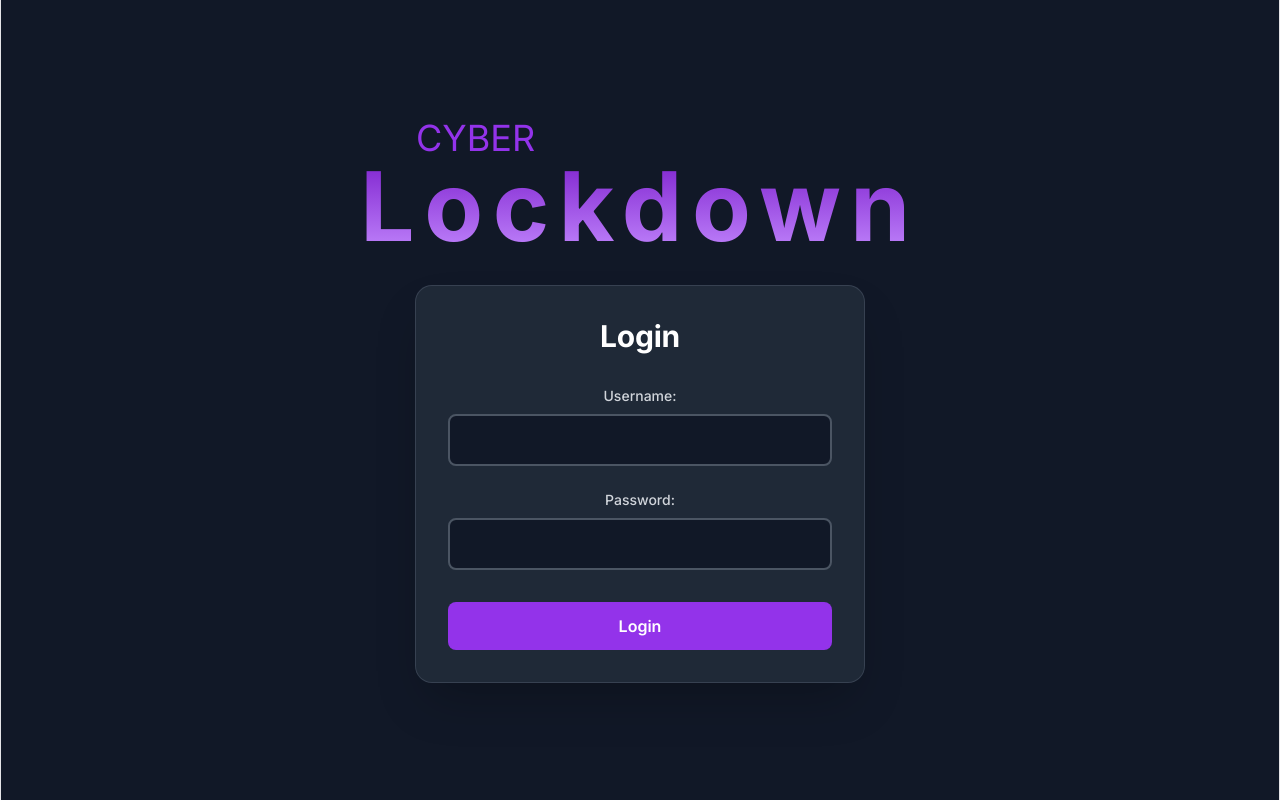
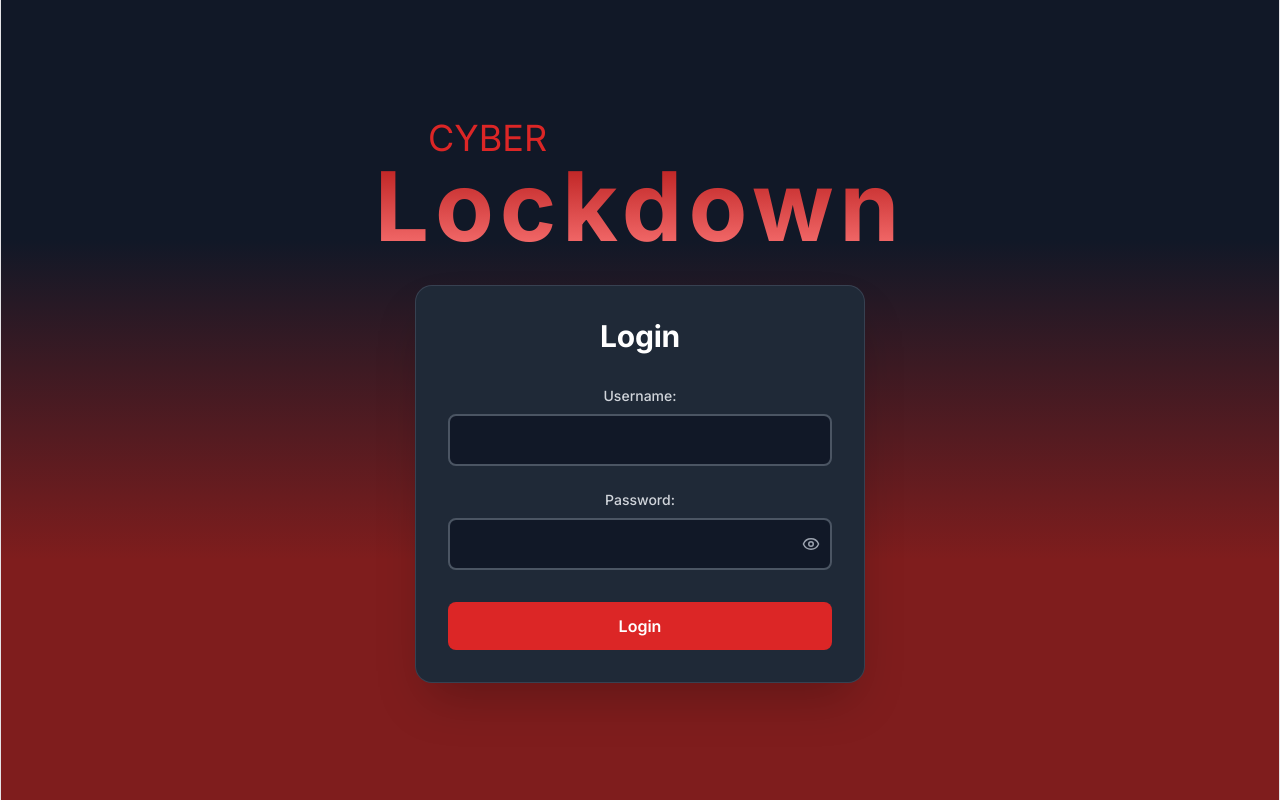
Before and after one commit to Torehpies/sqlinjection, a React (Vite) app in the folder frontend/samplevite/: page / in a window 1280 px wide. Built offline with nearby package versions, Linux system fonts and the light colour scheme.

Commit message:
Updated UI
Changed BG on login
Changed color scheme
Added Show password Icon

```diff
--- a/frontend/samplevite/package.json
+++ b/frontend/samplevite/package.json
@@ -10,6 +10,7 @@
     "preview": "vite preview"
   },
   "dependencies": {
+    "lucide-react": "^0.577.0",
     "react": "^19.2.4",
     "react-dom": "^19.2.4",
     "react-router-dom": "^7.13.1"
--- a/frontend/samplevite/src/Login.jsx
+++ b/frontend/samplevite/src/Login.jsx
@@ -1,9 +1,12 @@
 import { useState } from 'react';
+import { Eye, EyeOff } from 'lucide-react';
+
 function Login() {
 	const [username, setUsername] = useState("");
 	const [password, setPassword] = useState("");
 	const [loading, setLoading] = useState(false);
 	const [error, setError] = useState("");
+	const [showPassword, setShowPassword] = useState(false);
 	const handleLogin = async (e) => {
 		e.preventDefault();
 		setLoading(true);
@@ -38,13 +41,11 @@ function Login() {
 		setLoading(false);
 	};
 	return (
-		<div className="flex min-h-screen items-center justify-center bg-gray-900 p-4">
+		<div className="flex min-h-screen items-center justify-center bg-gradient-to-b from-gray-900 from-30% to-red-900 to-70% p-4">
 			<div className="w-full max-w-md">
 				<div className="mb-8 flex flex-col items-center">
-					<div className="text-4xl text-purple-600 font-google self-start">
-						CYBER
-					</div>
-					<h1 className="m-0 text-8xl font-bold tracking-[0.1em] bg-gradient-to-t from-purple-400 to-purple-700 bg-clip-text text-transparent font-google">
+					<div className="ml-3 text-4xl text-red-600 font-google self-start">CYBER</div>
+					<h1 className="m-0 text-8xl font-bold tracking-[6px] bg-gradient-to-t from-red-400 to-red-700 bg-clip-text text-transparent font-google">
 						Lockdown
 					</h1>
 				</div>
@@ -58,24 +59,34 @@ function Login() {
 								value={username}
 								onChange={(e) => setUsername(e.target.value)}
 								required
-								className="w-full rounded-lg border-2 border-gray-600 bg-gray-900 p-3 text-white transition-colors focus:border-purple-400 focus:outline-none focus:ring-2 focus:ring-purple-400/20"
+								className="w-full rounded-lg border-2 border-gray-600 bg-gray-900 p-3 text-white transition-colors focus:border-red-400 focus:outline-none focus:ring-2 focus:ring-red-400/20"
 							/>
 						</div>
 						<div>
 							<label className="mb-2 block text-sm font-medium text-gray-300">Password:</label>
-							<input
-								type="password"
-								value={password}
-								onChange={(e) => setPassword(e.target.value)}
-								required
-								className="w-full rounded-lg border-2 border-gray-600 bg-gray-900 p-3 text-white transition-colors focus:border-purple-400 focus:outline-none focus:ring-2 focus:ring-purple-400/20"
-							/>
+							<div className="relative">
+								<input
+									type={showPassword ? "text" : "password"}
+									value={password}
+									onChange={(e) => setPassword(e.target.value)}
+									required
+									className="w-full rounded-lg border-2 border-gray-600 bg-gray-900 p-3 pr-12 text-white transition-colors focus:border-red-400 focus:outline-none focus:ring-2 focus:ring-red-400/20"
+								/>
+								<button
+									type="button"
+									onClick={() => setShowPassword((v) => !v)}
+									className="absolute inset-y-0 right-3 flex items-center text-gray-400 hover:text-red-400"
+									aria-label={showPassword ? "Hide password" : "Show password"}
+								>
+									{showPassword ? <EyeOff size={18} /> : <Eye size={18} />}
+								</button>
+							</div>
 						</div>
 					</div>
 					<button
 						type="submit"
 						disabled={loading}
-						className="mt-8 w-full rounded-lg bg-purple-600 py-3 font-semibold text-white transition-colors hover:bg-purple-700 focus:outline-none focus:ring-2 focus:ring-purple-500"
+						className="mt-8 w-full rounded-lg bg-red-600 py-3 font-semibold text-white transition-colors hover:bg-red-700 focus:outline-none focus:ring-2 focus:ring-red-500"
 					>
 						{loading ? "Logging in..." : "Login"}
 					</button>
--- a/frontend/samplevite/src/index.css
+++ b/frontend/samplevite/src/index.css
@@ -9,9 +9,9 @@
   --bg: #fff;
   --border: #e5e4e7;
   --code-bg: #f4f3ec;
-  --accent: #aa3bff;
-  --accent-bg: rgba(170, 59, 255, 0.1);
-  --accent-border: rgba(170, 59, 255, 0.5);
+  --accent: #f87171;
+  --accent-bg: rgba(248, 113, 113, 0.12);
+  --accent-border: rgba(248, 113, 113, 0.45);
   --social-bg: rgba(244, 243, 236, 0.5);
   --shadow:
     rgba(0, 0, 0, 0.1) 0 10px 15px -3px, rgba(0, 0, 0, 0.05) 0 4px 6px -2px;
@@ -92,3 +92,9 @@ code {
   padding: 4px 8px;
   background: var(--code-bg);
 }
+
+@layer base {
+  body {
+    @apply font-google;
+  }
+}
```
Also changed, not shown: 1 other file (tests, documents, lock files or other folders).
